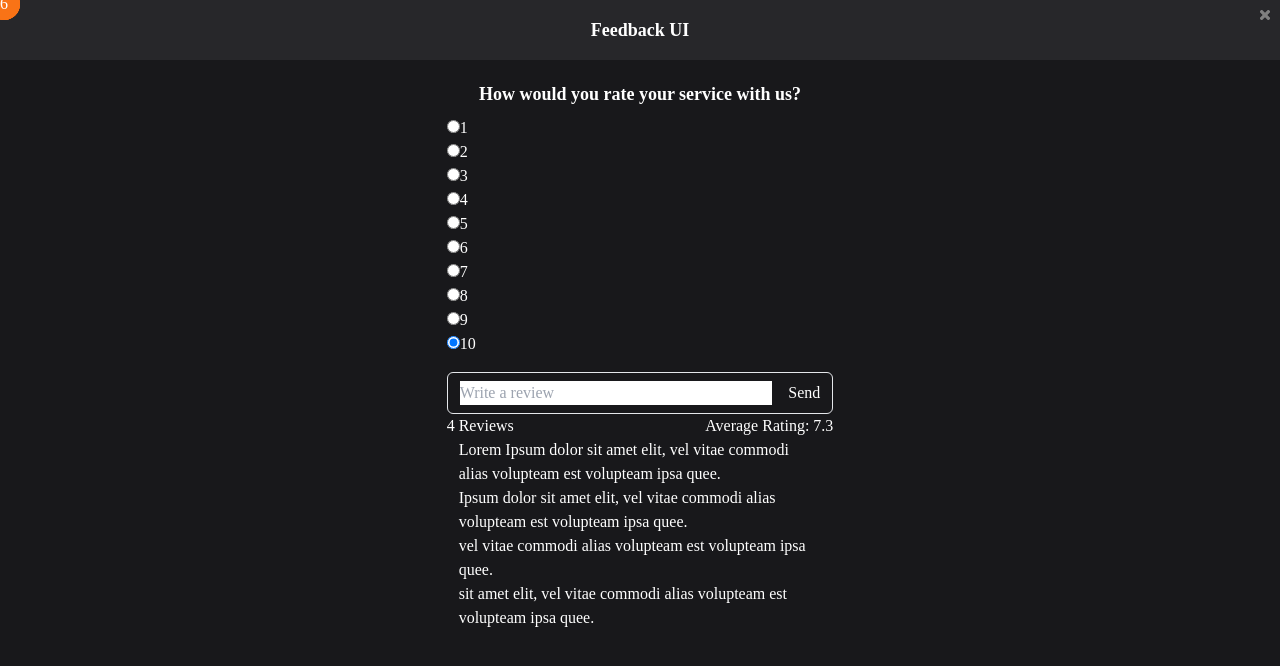
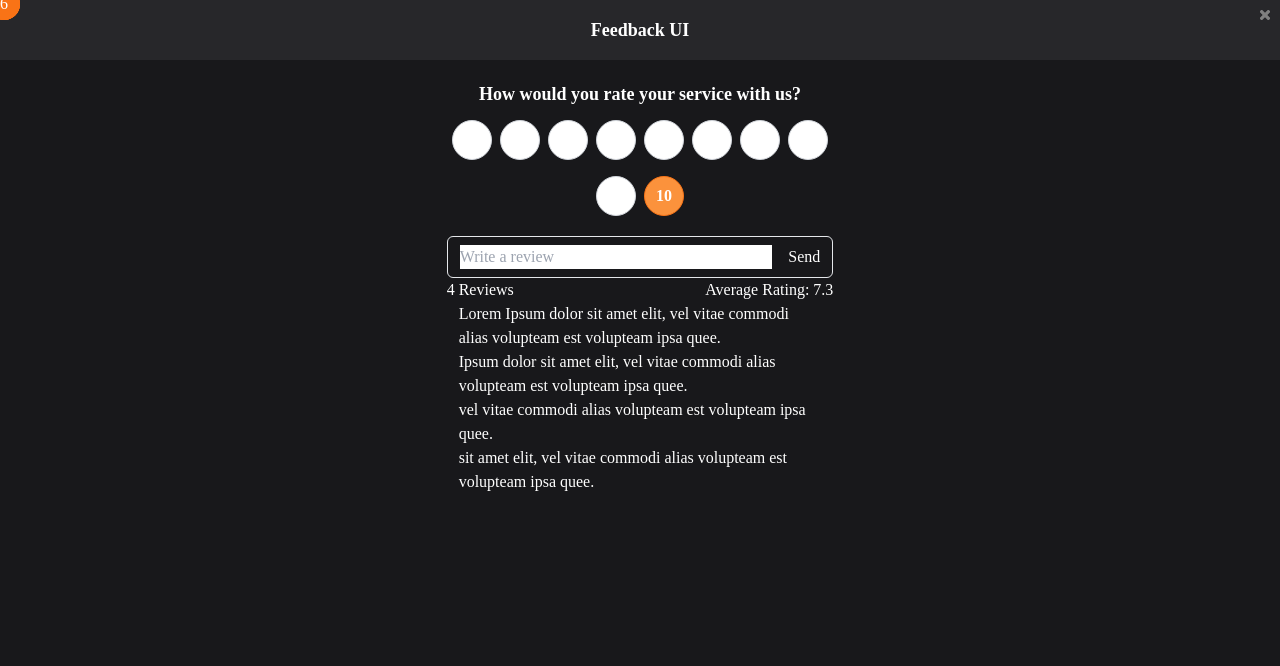
Before and after one commit to setykarimi/FeedBack, a React (Create React App) app: page / in a window 1280 px wide. Shown: the top 666 px of the page. Built offline with nearby package versions, Linux system fonts and the light colour scheme.

Commit message:
Defing new variable for inputClassName, edit style

```diff
--- a/src/components/RatingSelect.jsx
+++ b/src/components/RatingSelect.jsx
@@ -1,7 +1,8 @@
 import { useState } from "react"
 
-const RatingSelect = ({select}) => {
+const RatingSelect = ({ select }) => {
     const [selected, setSelected] = useState(10);
+    const inputClassName = 'form-check-input appearance-none rounded-full h-10 w-10 border border-gray-300 bg-white checked:bg-orange-400 checked:border-orange-500 focus:outline-none transition duration-200 my-1 align-top bg-no-repeat bg-center bg-contain float-left  cursor-pointer'
 
     const handleChange = (e) => {
         setSelected(+ e.currentTarget.value)
@@ -9,106 +10,116 @@ const RatingSelect = ({select}) => {
     }
 
     return (
-        <ul className="rating">
-            <li>
+        <ul className="rating flex flex-wrap gap-2 justify-center items-center">
+            <li className="relative flex items-center justify-center">
                 <input
+                    className={inputClassName}
                     type="radio"
                     id="num1"
                     name="rating"
                     value='1'
                     onChange={handleChange}
                     checked={selected === 1} />
-                <label htmlFor="num1">1</label>
+                <label className="absolute mx-auto font-bold"htmlFor="num1">1</label>
             </li>
-            <li>
+            <li className="relative flex items-center justify-center">
                 <input
+                    className={inputClassName}
                     type="radio"
                     id="num2"
                     name="rating"
                     value='2'
                     onChange={handleChange}
                     checked={selected === 2} />
-                <label htmlFor="num2">2</label>
+                <label className="absolute mx-auto font-bold"htmlFor="num2">2</label>
             </li>
-            <li>
+            <li className="relative flex items-center justify-center">
                 <input
+                className={inputClassName}
                     type="radio"
                     id="num3"
                     name="rating"
                     value='3'
                     onChange={handleChange}
                     checked={selected === 3} />
-                <label htmlFor="num3">3</label>
+                <label className="absolute mx-auto font-bold"htmlFor="num3">3</label>
             </li>
-            <li>
+            <li className="relative flex items-center justify-center">
                 <input
+                className={inputClassName}
                     type="radio"
                     id="num4"
                     name="rating"
                     value='4'
                     onChange={handleChange}
                     checked={selected === 4} />
-                <label htmlFor="num4">4</label>
+                <label className="absolute mx-auto font-bold"htmlFor="num4">4</label>
             </li>
-            <li>
+            <li className="relative flex items-center justify-center">
                 <input
+                className={inputClassName}
                     type="radio"
                     id="num5"
                     name="rating"
                     value='5'
                     onChange={handleChange}
                     checked={selected === 5} />
-                <label htmlFor="num5">5</label>
+                <label className="absolute mx-auto font-bold"htmlFor="num5">5</label>
             </li>
-            <li>
+            <li className="relative flex items-center justify-center">
                 <input
+                className={inputClassName}
                     type="radio"
                     id="num6"
                     name="rating"
                     value='6'
                     onChange={handleChange}
                     checked={selected === 6} />
-                <label htmlFor="num6">6</label>
+                <label className="absolute mx-auto font-bold"htmlFor="num6">6</label>
             </li>
-            <li>
+            <li className="relative flex items-center justify-center">
                 <input
+                className={inputClassName}
                     type="radio"
                     id="num7"
                     name="rating"
                     value='7'
                     onChange={handleChange}
                     checked={selected === 7} />
-                <label htmlFor="num7">7</label>
+                <label className="absolute mx-auto font-bold"htmlFor="num7">7</label>
             </li>
-            <li>
+            <li className="relative flex items-center justify-center">
                 <input
+                className={inputClassName}
                     type="radio"
                     id="num8"
                     name="rating"
                     value='8'
                     onChange={handleChange}
                     checked={selected === 8} />
-                <label htmlFor="num8">8</label>
+                <label className="absolute mx-auto font-bold"htmlFor="num8">8</label>
             </li>
-            <li>
+            <li className="relative flex items-center justify-center">
                 <input
+                className={inputClassName}
                     type="radio"
                     id="num9"
                     name="rating"
                     value='9'
                     onChange={handleChange}
                     checked={selected === 9} />
-                <label htmlFor="num9">9</label>
+                <label className="absolute mx-auto font-bold"htmlFor="num9">9</label>
             </li>
-             <li>
+            <li className="relative flex items-center justify-center">
                 <input
+                className={inputClassName}
                     type="radio"
                     id="num10"
                     name="rating"
                     value='10'
                     onChange={handleChange}
                     checked={selected === 10} />
-                <label htmlFor="num10">10</label>
+                <label className="absolute mx-auto font-bold"htmlFor="num10">10</label>
             </li>
         </ul>
     )
```
Lines whose indentation alone changed are shown as unchanged.
